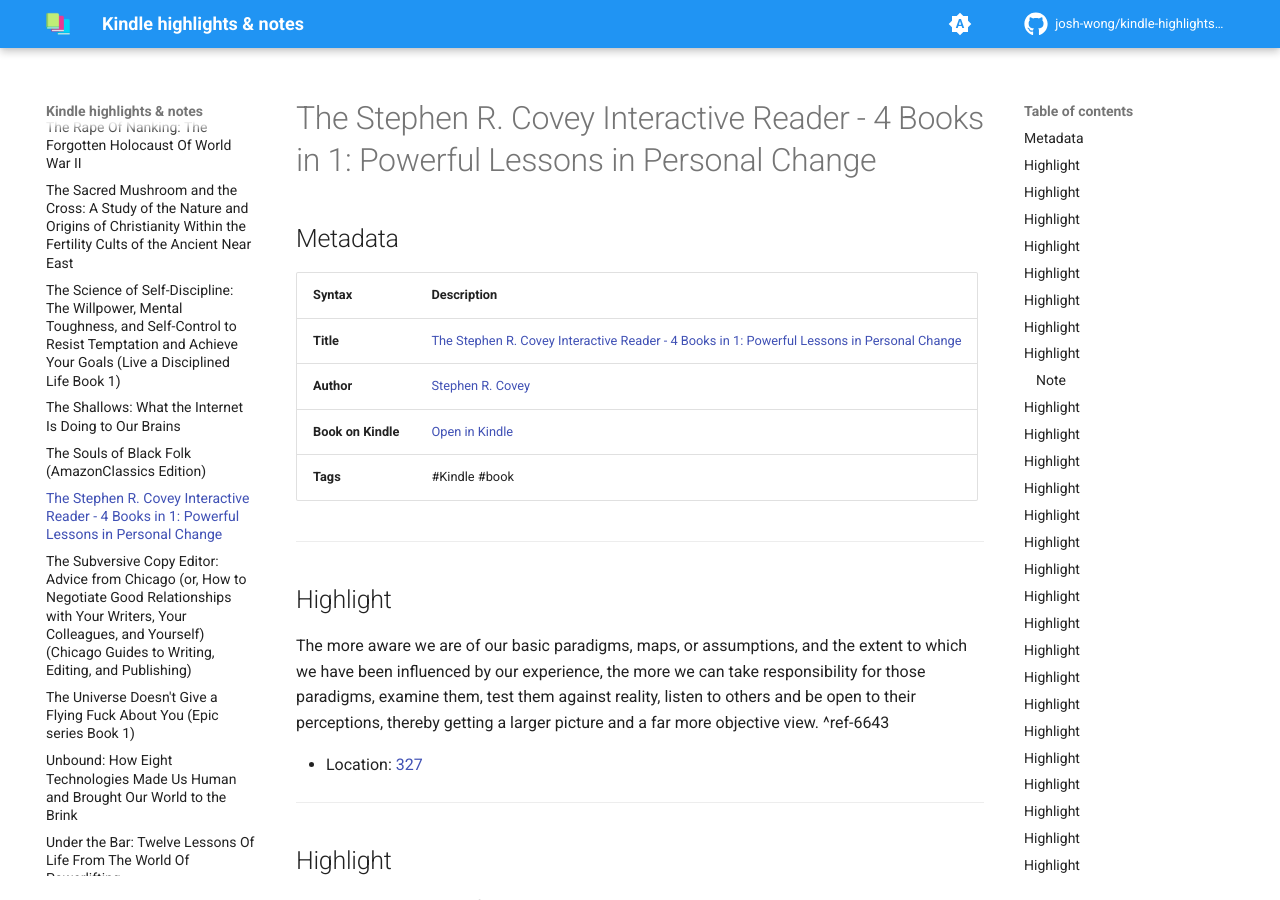
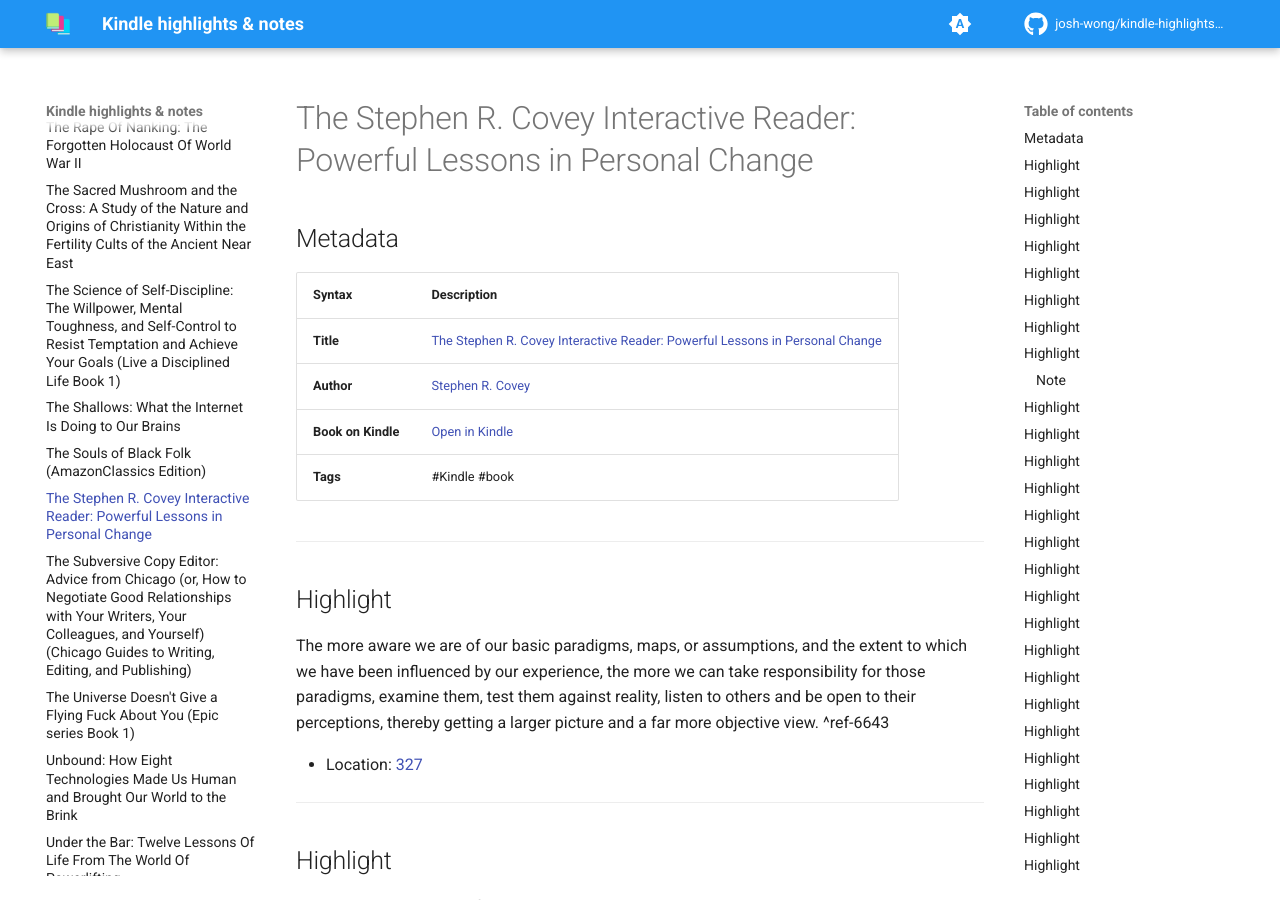
Before and after one commit to josh-wong/kindle-highlights-notes, an MkDocs documentation site: the page built from docs/The Stephen R. Covey Interactive Reader.md, in a window 1280 px wide and 900 px high. Built offline with MkDocs 1.6.1 and Material for MkDocs 9.7.7, drawn with Linux system fonts in a browser that asks for light colours; comment, search, counter and statistics services are not loaded.

Commit message:
Update highlights and notes

```diff
--- a/docs/The Stephen R. Covey Interactive Reader - 4 Books in 1.md
+++ b/docs/The Stephen R. Covey Interactive Reader.md
@@ -1,22 +1,20 @@
 ---
 kindle-sync:
-  bookId: '14572'
-  title: >-
-    The Stephen R. Covey Interactive Reader - 4 Books in 1: Powerful Lessons in
-    Personal Change
+  bookId: '10177'
+  title: 'The Stephen R. Covey Interactive Reader: Powerful Lessons in Personal Change'
   author: Stephen R. Covey
   asin: B01069X4H0
   lastAnnotatedDate: '2022-09-08'
   bookImageUrl: 'https://m.media-amazon.com/images/I/710e2r4iKML._SY160.jpg'
   highlightsCount: 46
 ---
-# The Stephen R. Covey Interactive Reader - 4 Books in 1: Powerful Lessons in Personal Change
+# The Stephen R. Covey Interactive Reader: Powerful Lessons in Personal Change
 
 ## Metadata
 
 | Syntax | Description |
 | ---------- | ---------- |
-| **Title** | [The Stephen R. Covey Interactive Reader - 4 Books in 1: Powerful Lessons in Personal Change](https://www.amazon.com/dp/B01069X4H0) |
+| **Title** | [The Stephen R. Covey Interactive Reader: Powerful Lessons in Personal Change](https://www.amazon.com/dp/B01069X4H0) |
 | **Author** | [Stephen R. Covey](https://www.amazon.com/Stephen-R-Covey/e/B000AQ2VAQ/ref=dp_byline_cont_ebooks_1) |
 | **Book on Kindle** | <a href="kindle://book?action=open&asin=B01069X4H0" target="_blank">Open in Kindle</a> |
 | **Tags** | #Kindle #book |
```
Also changed, not shown: docs/How to Make Sense of Any Mess.md (+1 -1 lines).
